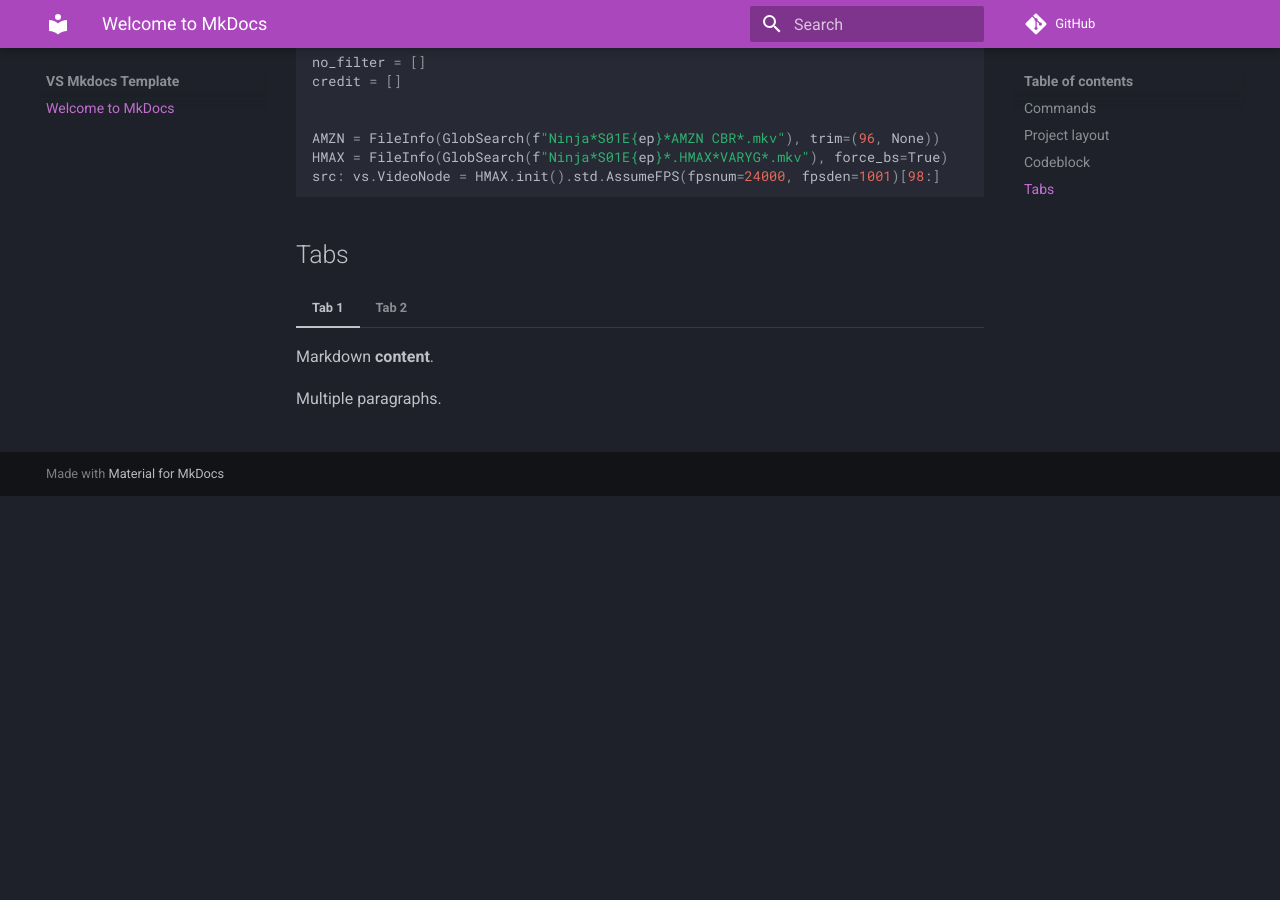
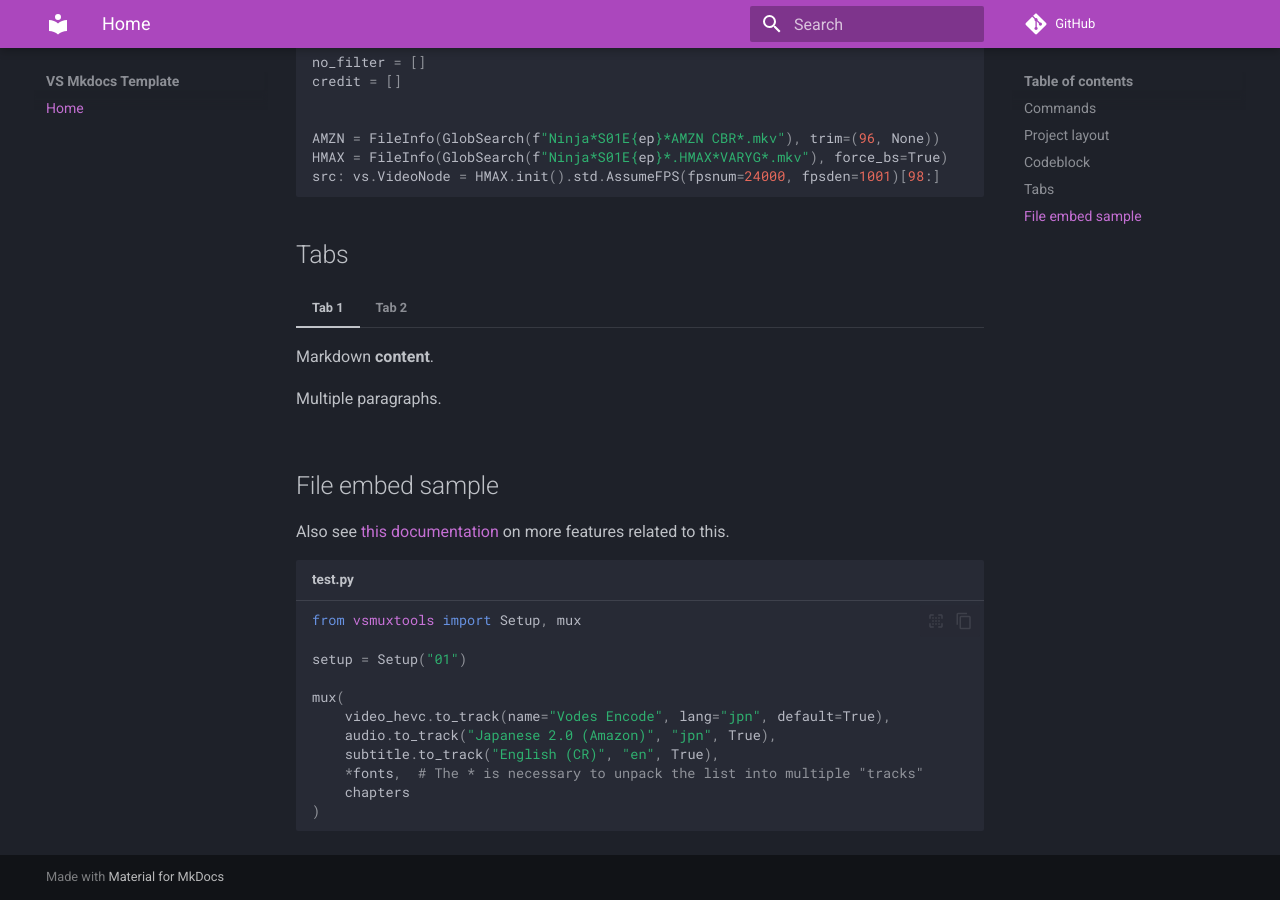
Before and after one commit to Vodes/Mkdocs-JET-Template, an MkDocs documentation site: the page built from docs/index.md, in a window 1280 px wide and 900 px high, scrolled down 697 px. Built offline with MkDocs 1.6.1 and Material for MkDocs 9.7.7, drawn with Linux system fonts in a browser that asks for light colours; comment, search, counter and statistics services are not loaded; before the commit the page ends 1193 px from its top, so only the background shows below that.

Commit message:
Add file embed example and nav

````diff
--- /dev/null
+++ b/docs/code/test.py
@@ -0,0 +1,11 @@
+from vsmuxtools import Setup, mux
+
+setup = Setup("01")
+
+mux(
+    video_hevc.to_track(name="Vodes Encode", lang="jpn", default=True),
+    audio.to_track("Japanese 2.0 (Amazon)", "jpn", True),
+    subtitle.to_track("English (CR)", "en", True),
+    *fonts,  # The * is necessary to unpack the list into multiple "tracks"
+    chapters
+)
--- a/docs/index.md
+++ b/docs/index.md
@@ -43,3 +43,11 @@ src: vs.VideoNode = HMAX.init().std.AssumeFPS(fpsnum=24000, fpsden=1001)[98:]
 
     - list item a
     - list item b
+
+## File embed sample
+
+Also see [this documentation](https://facelessuser.github.io/pymdown-extensions/extensions/snippets/) on more features related to this.
+
+```py title="test.py"
+--8<-- "./docs/code/test.py"
+```
--- a/mkdocs.yml
+++ b/mkdocs.yml
@@ -14,6 +14,9 @@ theme:
   features:
     - content.code.copy
     - content.code.select
+
+nav:
+  - Home: index.md
 
 plugins:
 - search
````
Also changed, not shown: README.md (+4 -1 lines), 1 other file.
